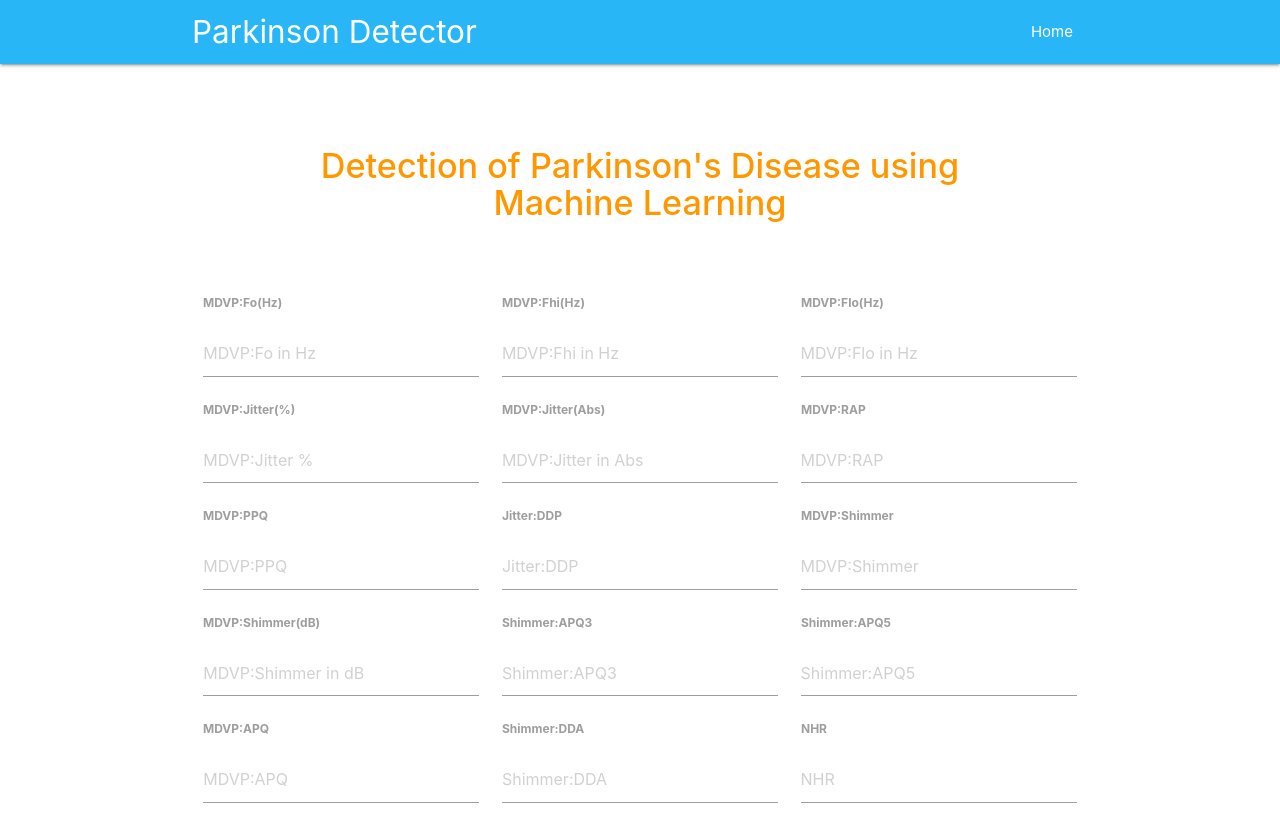
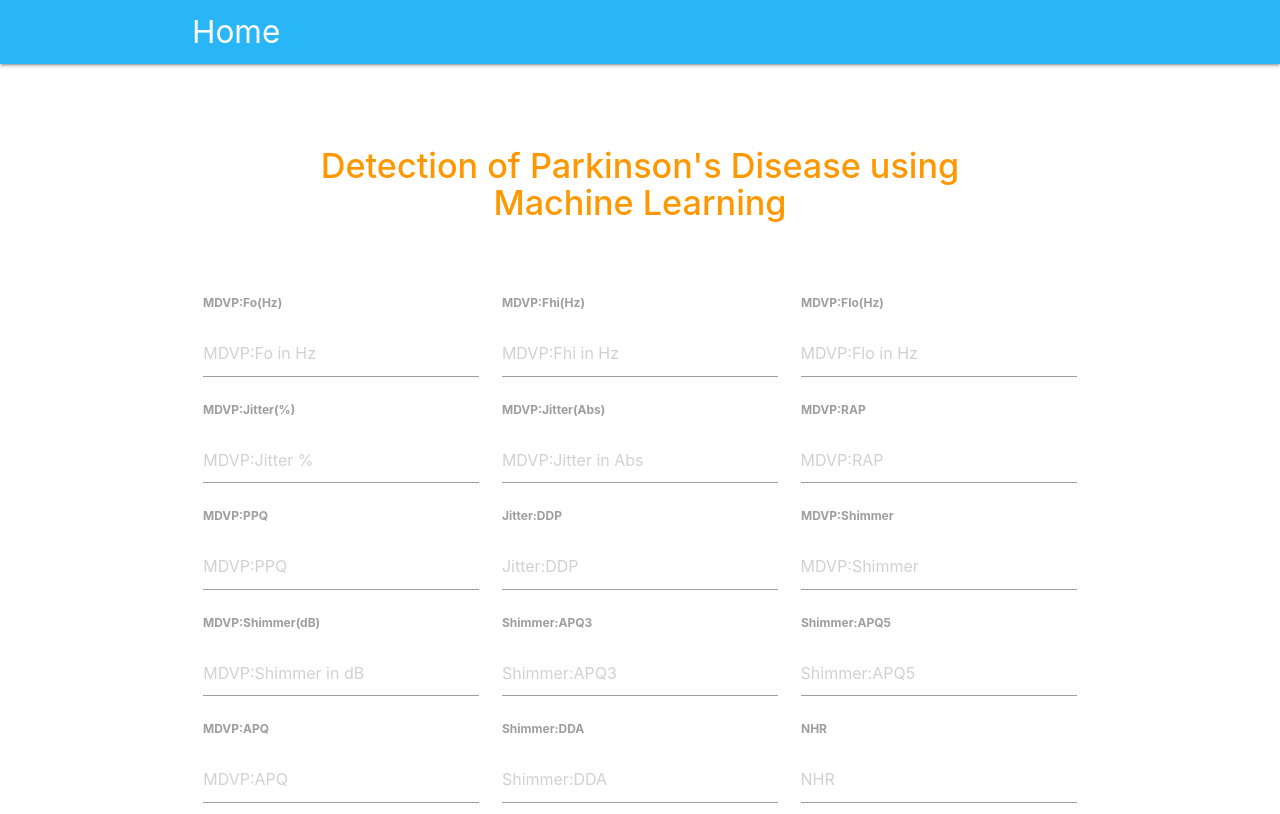
Before and after one commit to shubhanshubiswal/Parkinson-Disease-Detection, a plain HTML site: page static/parkinson.html in a window 1280 px wide. Shown: the top 814 px of the page. Drawn offline with nearby package versions, Linux system fonts and the light colour scheme; a script that the page names is missing.

Commit message:
Update parkinson.html

```diff
--- a/static/parkinson.html
+++ b/static/parkinson.html
@@ -15,10 +15,8 @@
 
 <body>
   <nav class="light-blue lighten-1" role="navigation">
-    <div class="nav-wrapper container"><a id="logo-container" href="#" class="brand-logo">Parkinson Detector</a>
-      <ul class="right hide-on-med-and-down">
-        <li><a href="index.html">Home</a></li>
-      </ul>
+    <div class="nav-wrapper container"><a id="logo-container" href="index.html" class="brand-logo">Home</a>
+
 
     </div>
   </nav>
```
